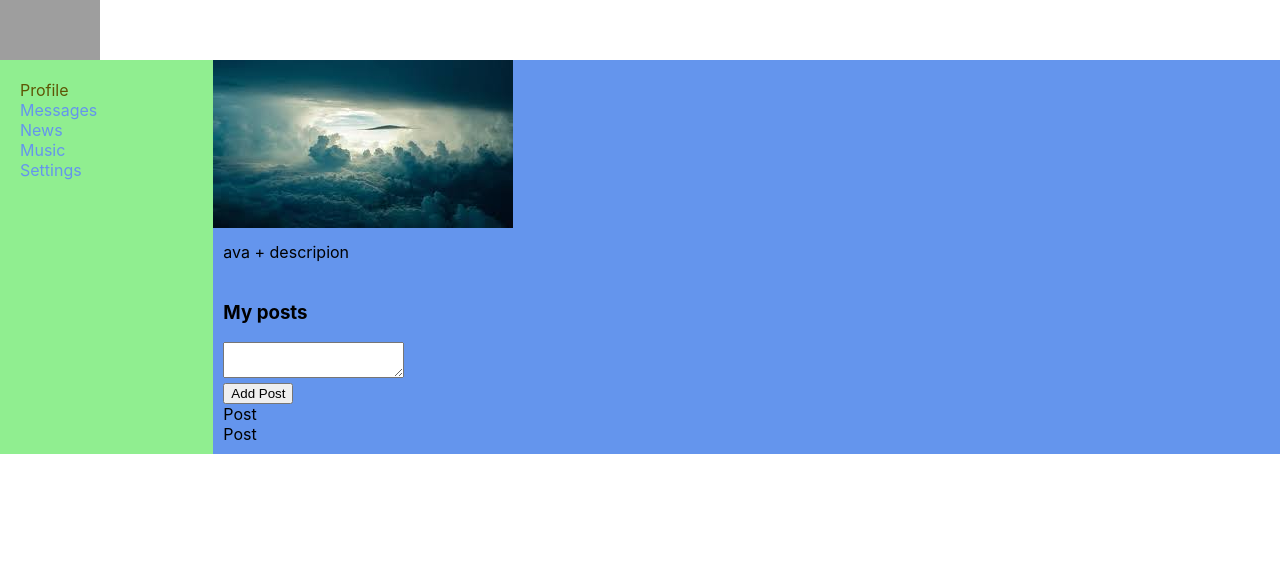
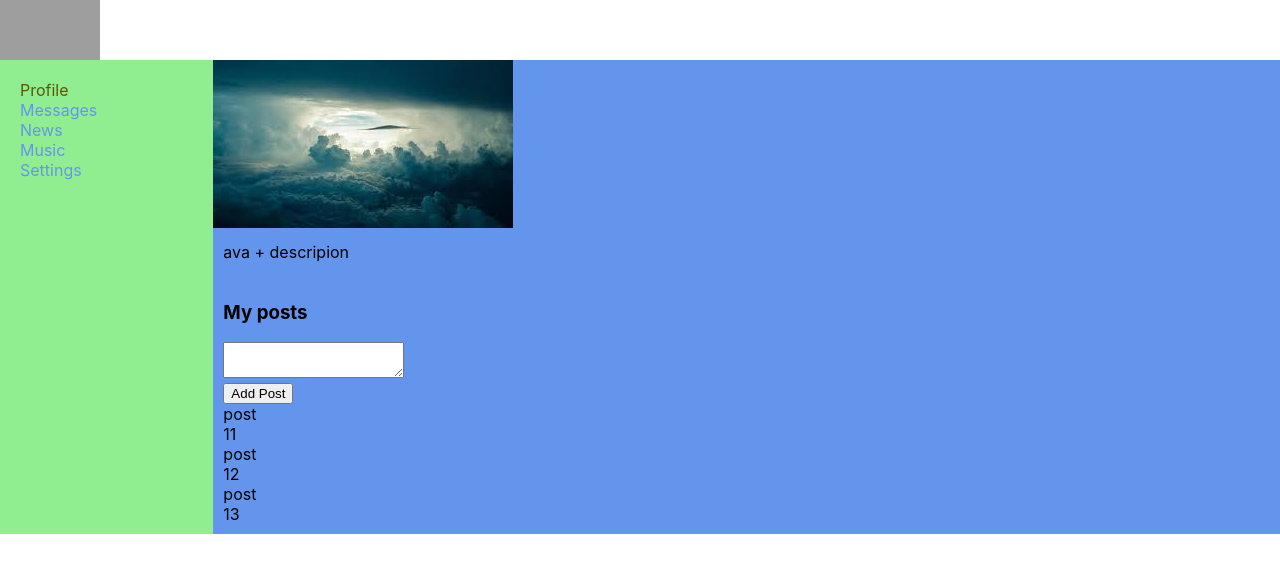
Before and after one commit to Tural-Mukhtarly/social-network, a React (Create React App) app: page /profile in a window 1280 px wide. Shown: the top 572 px of the page. Built offline with nearby package versions, Linux system fonts and the light colour scheme; grey boxes are pictures that could not be loaded.

Commit message:
25.2 commit

```diff
--- a/src/components/Dialogs/Dialogs.tsx
+++ b/src/components/Dialogs/Dialogs.tsx
@@ -1,11 +1,16 @@
 import React from 'react'
 import { NavLink } from 'react-router-dom'
 import s from './Dialogs.module.css'
-import DialogsItem from './DialogsItem.tsx/DialogsItem'
+import DialogsItem from './DialogsItem/DialogsItem'
+import Message from './Message/Message'
 
-export type DialogsType = {
+type DialogsType = {
     id: number
     name: string
+}
+type MessageType = {
+    id: number
+    message: string
 }
 
 const dialogsData: Array<DialogsType> = [
@@ -16,7 +21,7 @@ const dialogsData: Array<DialogsType> = [
     { id: 5, name: "Seymur" },
 ]
 
-const messagesData = [
+const messagesData: Array<MessageType> = [
     { id: 1, message: "Hello" },
     { id: 2, message: "How are you?" },
     { id: 3, message: "Where are you from?" },
@@ -37,11 +42,12 @@ function Dialogs() {
             </div>
 
             <div className={s.messages}>
-                <div className={s.message}>Hello</div>
-                <div className={s.message}>How are you?</div>
-                <div className={s.message}>Where are you from</div>
-                <div className={s.message}>Where is your cat</div>
-                <div className={s.message}>Your cat is so sweet</div>
+                {
+                    messagesData.map((e) => {
+                        return <Message id = {e.id} message = { e.message } />})
+                }
+
+
             </div>
         </div>
     )
--- a/src/components/Dialogs/DialogsItem.tsx/DialogsItem.tsx
+++ b/src/components/Dialogs/DialogsItem/DialogsItem.tsx
@@ -1,6 +1,5 @@
 import React from 'react'
 import { NavLink } from 'react-router-dom'
-import { DialogsType } from "../Dialogs"
 import s from '../Dialogs.module.css'
 
 
--- /dev/null
+++ b/src/components/Dialogs/Message/Message.tsx
@@ -0,0 +1,18 @@
+import React from 'react'
+import s from '../Dialogs.module.css'
+
+
+type MessageItemType = {
+    id: number
+    message: string
+}
+
+function Message(props: MessageItemType) {
+    return (
+        <div>
+            <div className={s.message}>{props.message}</div>
+        </div>
+    )
+}
+
+export default Message
--- a/src/components/Profile/MyPosts/MyPosts.tsx
+++ b/src/components/Profile/MyPosts/MyPosts.tsx
@@ -2,7 +2,13 @@ import React from 'react'
 import s from './MyPosts.module.css'
 import Posts from './Posts/Posts'
 
-const postData = [
+type PostDataType = {
+    id: number
+    post: string
+    likesCount: number
+}
+
+const postData: Array<PostDataType> = [
     { id: 1, post: 'post', likesCount: 11 },
     { id: 2, post: 'post', likesCount: 12 },
     { id: 3, post: 'post', likesCount: 13 }
@@ -21,8 +27,13 @@ const MyPosts = () => {
                 </div>
             </div>
             <div className={s.posts}>
-                <Posts />
-                <Posts />
+                {
+                    postData.map((e) => {
+                        return <Posts id={e.id} post={e.post} likesCount={e.likesCount} />
+                    })
+                }
+
+
             </div>
         </div>
     )
--- a/src/components/Profile/MyPosts/Posts/Posts.tsx
+++ b/src/components/Profile/MyPosts/Posts/Posts.tsx
@@ -1,11 +1,18 @@
 import React from 'react'
 
-function Posts() {
+type PostItemType = {
+    id: number
+    post: string
+    likesCount: number
+}
+
+function Posts(props: PostItemType) {
     return (
         <div>
             <div className='item'>
-                Post
+                {props.post}
             </div>
+            <div> {props.likesCount}</div>
         </div>
     )
 }
```
